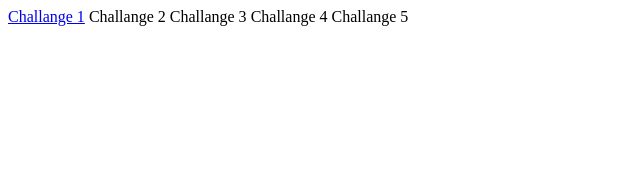
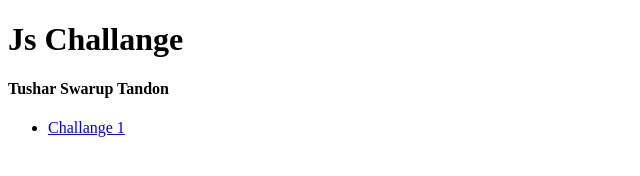
Before and after one commit to TusharSwarupTandon/caw-challanges, a plain HTML site: page index.html in a window 1280 px wide. Shown: the whole page, without its empty margins (0-640 px from the left). Drawn offline with Linux system fonts and the light colour scheme.

Commit message:
cleaned up index.html

```diff
--- a/index.html
+++ b/index.html
@@ -4,10 +4,12 @@
         <title>CAW Challanges</title>
     </head>
     <body>
-        <a href="Challange1/index.html">Challange 1</a>
-        <a>Challange 2</a>
-        <a>Challange 3</a>
-        <a>Challange 4</a>
-        <a>Challange 5</a>
+        <h1>Js Challange</h1>
+        <h4>Tushar Swarup Tandon</h4>
+
+        <ul>
+            <li><a href="./Challange1/index.html">Challange 1</a></li>
+        </ul>
+
     </body>
 </html>
```
